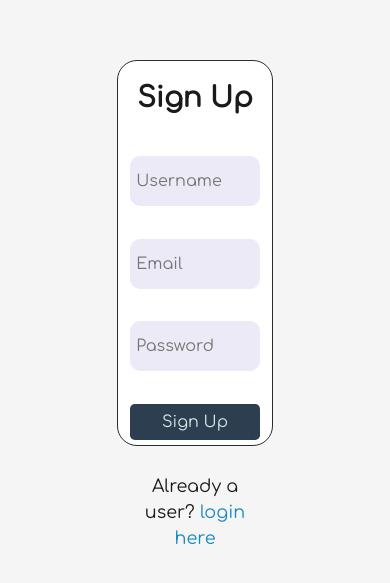
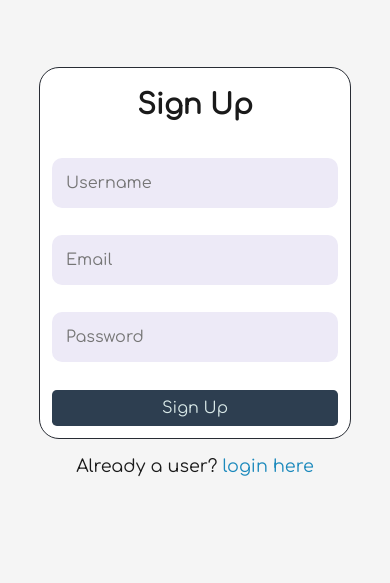
Before and after one commit to codeygallup/onTask, a React (Create React App) app in the folder client/: page /signup in a window 390 px wide. Shown: the part 169-752 px from the top of the page. Built offline with nearby package versions, Linux system fonts and the light colour scheme.

Commit message:
media query added

```diff
--- a/client/src/App.css
+++ b/client/src/App.css
@@ -75,7 +75,7 @@
 
 .login {
   width: 40%;
-  padding: 5% 3% 5%;
+  padding: 5% 3% 3%;
   background: #ffffff;
   border-radius: 1.25rem;
   border: 1px solid #282c34;
@@ -83,7 +83,7 @@
 
 .signup {
   width: 40%;
-  padding: 5% 3% 10%;
+  padding: 5% 3% 5.5%;
   background: #ffffff;
   border-radius: 1.25rem;
   border: 1px solid #282c34;
@@ -109,3 +109,21 @@
 .cred-link:hover {
   text-decoration: none;
 }
+
+@media all and (max-width: 800px) {
+  .login {
+    width: 80%;
+    padding: 5% 3% 10%;
+    background: #ffffff;
+    border-radius: 1.25rem;
+    border: 1px solid #282c34;
+  }
+
+  .signup {
+    width: 80%;
+    padding: 5% 3% 20%;
+    background: #ffffff;
+    border-radius: 1.25rem;
+    border: 1px solid #282c34;
+  }
+}
```
